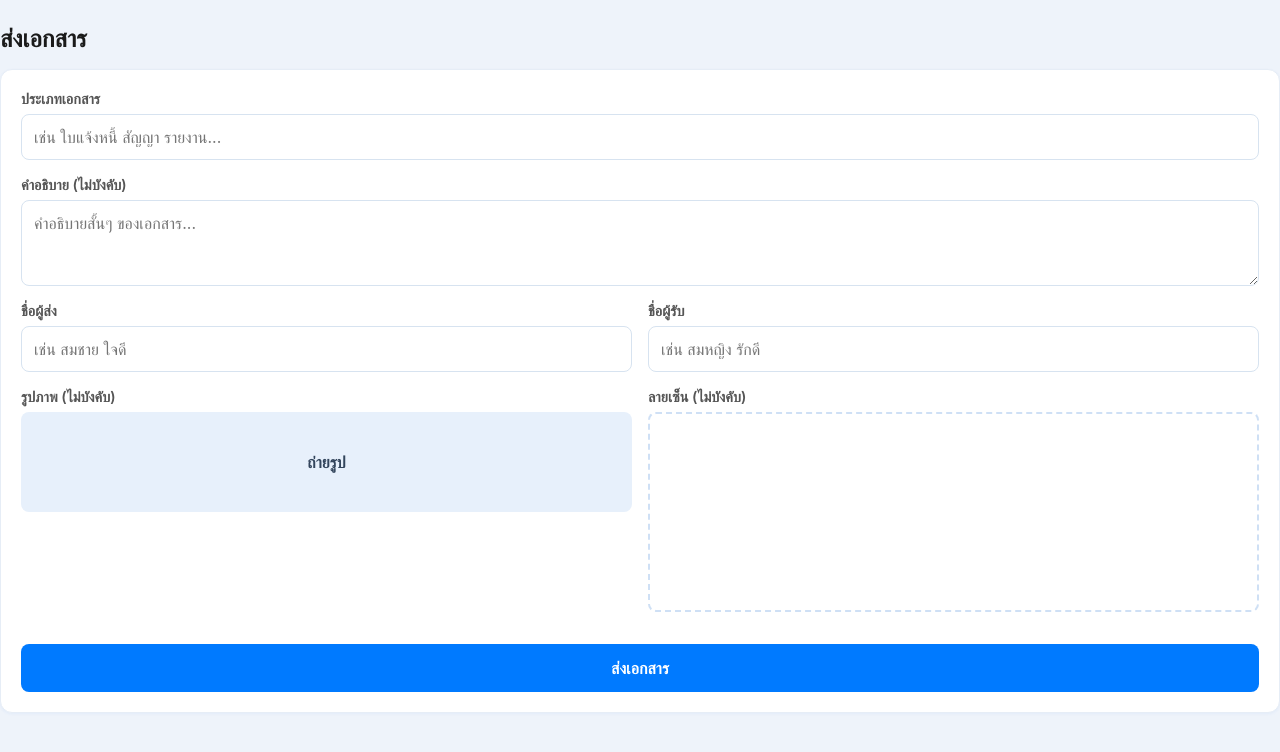
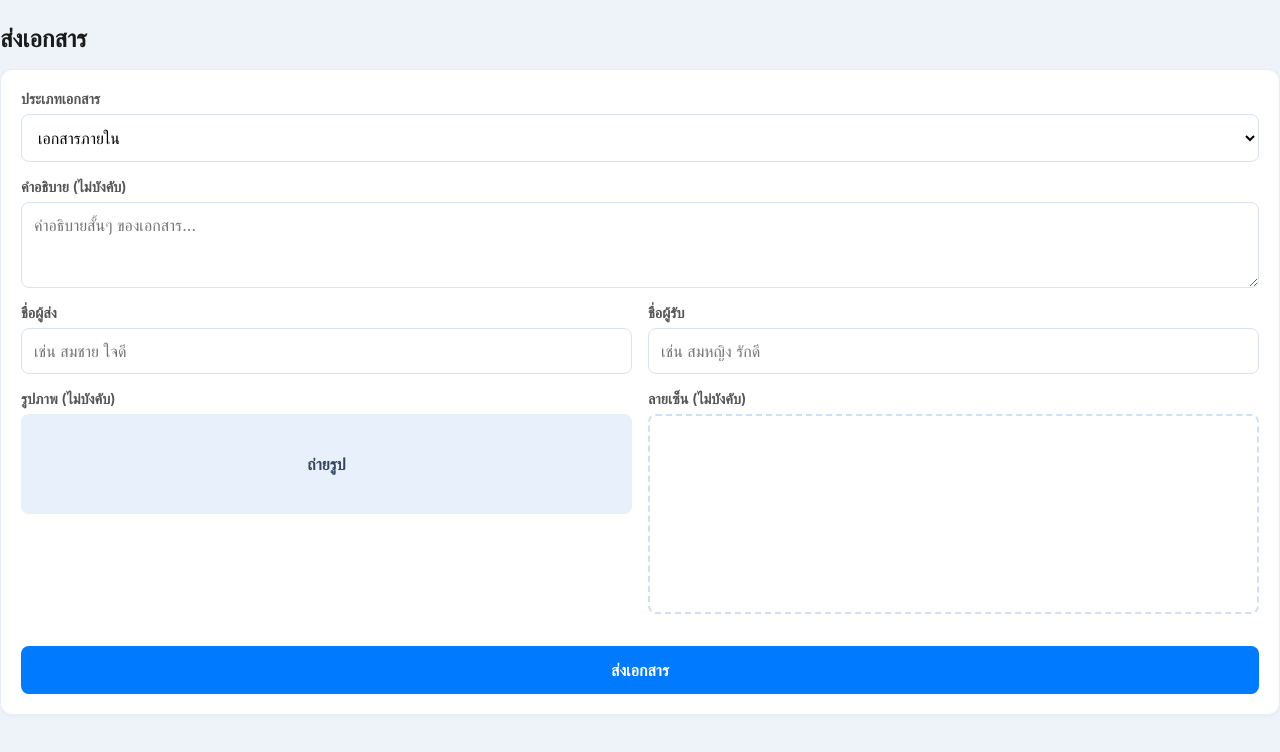
Before and after one commit to thaioptical4-hub/doc-clone, a Next.js app: page /send in a window 1280 px wide. Shown: the top 752 px of the page. Built offline with nearby package versions, Linux system fonts and the light colour scheme.

Commit message:
Turn document type into a dropdown with a custom "other" option
Presets: เอกสารภายใน, จดหมาย, พัสดุ, อื่นๆ. Picking "อื่นๆ" reveals
a text field so any custom type can still be entered.

```diff
--- a/src/components/DocumentForm.tsx
+++ b/src/components/DocumentForm.tsx
@@ -3,6 +3,9 @@
 import { useState, useRef } from "react"
 import CameraCapture from "./CameraCapture"
 import SignaturePad from "./SignaturePad"
+
+const DOC_TYPE_OPTIONS = ["เอกสารภายใน", "จดหมาย", "พัสดุ", "อื่นๆ"]
+const OTHER_OPTION = "อื่นๆ"
 
 interface DocumentFormProps {
   onSuccess: () => void
@@ -13,6 +16,8 @@ export default function DocumentForm({ onSuccess }: DocumentFormProps) {
   const [error, setError] = useState("")
   const [photo, setPhoto] = useState<string | null>(null)
   const [signature, setSignature] = useState<string | null>(null)
+  const [docType, setDocType] = useState(DOC_TYPE_OPTIONS[0])
+  const [customDocType, setCustomDocType] = useState("")
   const formRef = useRef<HTMLFormElement>(null)
 
   async function handleSubmit(e: React.FormEvent) {
@@ -22,7 +27,7 @@ export default function DocumentForm({ onSuccess }: DocumentFormProps) {
 
     const form = new FormData(e.currentTarget as HTMLFormElement)
     const body: Record<string, unknown> = {
-      doc_type: form.get("doc_type"),
+      doc_type: docType === OTHER_OPTION ? customDocType : docType,
       sender_name: form.get("sender_name"),
       recipient_name: form.get("recipient_name"),
       description: form.get("description") || undefined,
@@ -41,6 +46,8 @@ export default function DocumentForm({ onSuccess }: DocumentFormProps) {
       formRef.current?.reset()
       setPhoto(null)
       setSignature(null)
+      setDocType(DOC_TYPE_OPTIONS[0])
+      setCustomDocType("")
       onSuccess()
     } else {
       setError("ส่งเอกสารไม่สำเร็จ กรุณาลองอีกครั้ง")
@@ -52,7 +59,23 @@ export default function DocumentForm({ onSuccess }: DocumentFormProps) {
     <form ref={formRef} onSubmit={handleSubmit} className="card">
       <div className="form-group">
         <label htmlFor="doc_type">ประเภทเอกสาร</label>
-        <input id="doc_type" name="doc_type" type="text" required placeholder="เช่น ใบแจ้งหนี้ สัญญา รายงาน..." />
+        <select id="doc_type" value={docType} onChange={(e) => setDocType(e.target.value)}>
+          {DOC_TYPE_OPTIONS.map((opt) => (
+            <option key={opt} value={opt}>
+              {opt}
+            </option>
+          ))}
+        </select>
+        {docType === OTHER_OPTION && (
+          <input
+            type="text"
+            required
+            placeholder="ระบุประเภทเอกสาร"
+            value={customDocType}
+            onChange={(e) => setCustomDocType(e.target.value)}
+            style={{ marginTop: 8 }}
+          />
+        )}
       </div>
 
       <div className="form-group">
```
